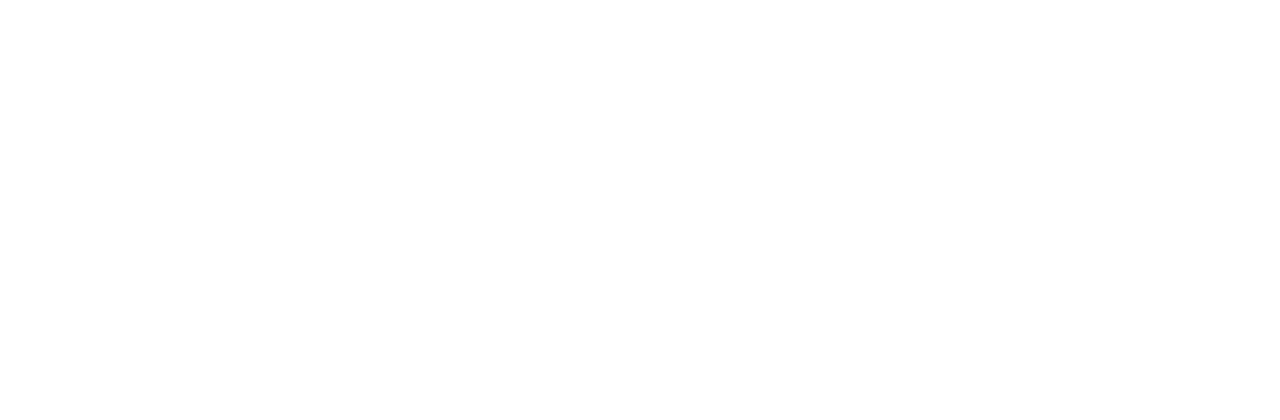
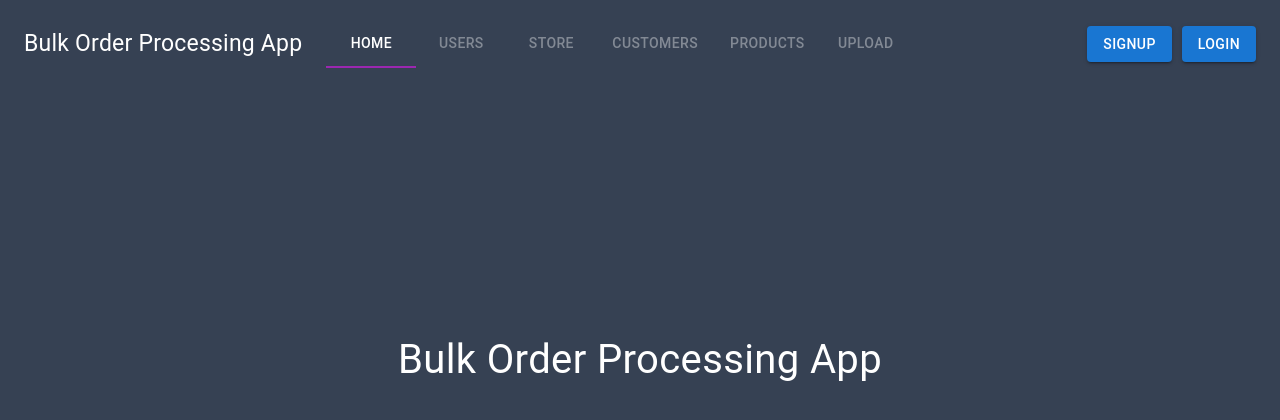
Before and after one commit to SarangGunjawate/Bulk_Order_Processing_App, a React (Create React App) app: page /Navbar in a window 1280 px wide. Before the commit this address had no page. Shown: the top 420 px of the page. Built offline with nearby package versions, Linux system fonts and the light colour scheme.

Commit message:
initial commit

```diff
--- a/src/App.js
+++ b/src/App.js
@@ -22,6 +22,7 @@
             <Route path="/SignUp" element={<SignUp />} />
             <Route path="/Home" element={<Home />} />
             <Route path="/Recover" element={<Recover />} />
+            <Route path="/" element={<Login />} />
             <Route path="/Login" element={<Login />} />
             <Route path="/Users" element={<Users />} />
             <Route path="/Stores" element={<Stores />} />
@@ -30,7 +31,8 @@
             <Route path="/Greeting" element={<Greeting />} />
             <Route path="/Product" element={<Product />} />
             <Route path="/Upload" element={<Upload />} />
-            <Route path="/" element={<Navbar />} />
+            {/* <Route path="/" element={<Navbar />} /> */}
+            <Route path="/Navbar" element={<Navbar />} />
           </Routes>
         </Router>
       </div>
--- a/src/component/DrawerComponent.js
+++ b/src/component/DrawerComponent.js
@@ -1,88 +1,131 @@
-import { Drawer } from '@material-ui/core'
-import { IconButton, List, ListItemButton, ListItemIcon, ListItemText } from '@mui/material'
-import React from 'react'
-import { useState } from 'react'
-import MenuIcon from '@mui/icons-material/Menu';
-import ArrowForwardIosIcon from '@mui/icons-material/ArrowForwardIos';
-import PersonIcon from '@mui/icons-material/Person';
-import PersonAddIcon from '@mui/icons-material/PersonAdd';
-import LockOpenIcon from '@mui/icons-material/LockOpen';
-import LocalGroceryStoreIcon from '@mui/icons-material/LocalGroceryStore';
-import LockIcon from '@mui/icons-material/Lock';
-import FileUploadIcon from '@mui/icons-material/FileUpload';
-import { Box } from '@mui/system';
+import { Drawer } from "@material-ui/core";
+import {
+  IconButton,
+  List,
+  ListItemButton,
+  ListItemIcon,
+  ListItemText,
+} from "@mui/material";
+import React from "react";
+import { useState } from "react";
+import MenuIcon from "@mui/icons-material/Menu";
+import ArrowForwardIosIcon from "@mui/icons-material/ArrowForwardIos";
+import PersonIcon from "@mui/icons-material/Person";
+import PersonAddIcon from "@mui/icons-material/PersonAdd";
+import LockOpenIcon from "@mui/icons-material/LockOpen";
+import LocalGroceryStoreIcon from "@mui/icons-material/LocalGroceryStore";
+import LockIcon from "@mui/icons-material/Lock";
+import FileUploadIcon from "@mui/icons-material/FileUpload";
+import { Box } from "@mui/system";
+import { useNavigate } from "react-router-dom";
 
 function DrawerComponent() {
   const [openDrawer, setOpenDrawer] = useState(false);
-    const pages = ['Home', 'Signup', 'Login', 'Users', 'Store', 'Customers', 'Products','Uploads', 'Logout']
+  const pages = [
+    "Home",
+    "Signup",
+    "Login",
+    "Users",
+    "Store",
+    "Customers",
+    "Products",
+    "Uploads",
+    "Logout",
+  ];
   const listitemtxt = {
-        color: 'white',
+    color: "white",
     fontFamily: '"Yellowtail", cursive',
-    }
+  };
+
+  const navigate = useNavigate();
+
+  const logout = (e) => {
+    e.preventDefault();
+    localStorage.removeItem("access_token");
+    localStorage.removeItem("resresh_token");
+    navigate("/Login");
+  };
 
   return (
     <React.Fragment>
       <Drawer open={openDrawer} onClose={() => setOpenDrawer(false)}>
-            <Box sx={{ backgroundColor: '#1A202C', height: '100vh'}}>
-            <List sx={{width: 300, textIndent: 20}}>
-
-               <ListItemButton sx={{height: 60, color: 'white'}}>
+        <Box sx={{ backgroundColor: "#1A202C", height: "100vh" }}>
+          <List sx={{ width: 300, textIndent: 20 }}>
+            <ListItemButton sx={{ height: 60, color: "white" }}>
               <ListItemIcon>
-                       <ListItemText style={listitemtxt}><PersonAddIcon/>Signup</ListItemText>
+                <ListItemText style={listitemtxt}>
+                  <PersonAddIcon />
+                  Signup
+                </ListItemText>
               </ListItemIcon>
-
             </ListItemButton>
-               <ListItemButton sx={{height: 60}}>
+            <ListItemButton sx={{ height: 60 }}>
               <ListItemIcon>
-                       <ListItemText style={listitemtxt}><LockOpenIcon/>Login</ListItemText>
+                <ListItemText style={listitemtxt}>
+                  <LockOpenIcon />
+                  Login
+                </ListItemText>
               </ListItemIcon>
-
             </ListItemButton>
-               <ListItemButton sx={{height: 60}}>
+            <ListItemButton sx={{ height: 60 }}>
               <ListItemIcon>
-                       <ListItemText style={listitemtxt}><PersonIcon/>Users</ListItemText>
+                <ListItemText style={listitemtxt}>
+                  <PersonIcon />
+                  Users
+                </ListItemText>
               </ListItemIcon>
-
             </ListItemButton>
-               <ListItemButton sx={{height: 60}}>
+            <ListItemButton sx={{ height: 60 }}>
               <ListItemIcon>
-                       <ListItemText style={listitemtxt}><LocalGroceryStoreIcon/>Store</ListItemText>
+                <ListItemText style={listitemtxt}>
+                  <LocalGroceryStoreIcon />
+                  Store
+                </ListItemText>
               </ListItemIcon>
-
             </ListItemButton>
-               <ListItemButton sx={{height: 60}}>
+            <ListItemButton sx={{ height: 60 }}>
               <ListItemIcon>
-                       <ListItemText style={listitemtxt}><ArrowForwardIosIcon/>Customers</ListItemText>
+                <ListItemText style={listitemtxt}>
+                  <ArrowForwardIosIcon />
+                  Customers
+                </ListItemText>
               </ListItemIcon>
-
             </ListItemButton>
-               <ListItemButton sx={{height: 60}}>
+            <ListItemButton sx={{ height: 60 }}>
               <ListItemIcon>
-                       <ListItemText style={listitemtxt}><ArrowForwardIosIcon/>Products</ListItemText>
+                <ListItemText style={listitemtxt}>
+                  <ArrowForwardIosIcon />
+                  Products
+                </ListItemText>
               </ListItemIcon>
-
             </ListItemButton>
-               <ListItemButton sx={{height: 60}}>
+            <ListItemButton sx={{ height: 60 }}>
               <ListItemIcon>
-                       <ListItemText style={listitemtxt}><FileUploadIcon/>Uploads</ListItemText>
+                <ListItemText style={listitemtxt}>
+                  <FileUploadIcon />
+                  Uploads
+                </ListItemText>
               </ListItemIcon>
-
             </ListItemButton>
-               <ListItemButton sx={{height: 60}}>
+            <ListItemButton sx={{ height: 60 }}>
               <ListItemIcon>
-                       <ListItemText style={listitemtxt}><LockIcon/>Logout</ListItemText>
+                <ListItemText onClick={logout} style={listitemtxt}>
+                  <LockIcon />
+                  Logout
+                </ListItemText>
               </ListItemIcon>
-
             </ListItemButton>
-
           </List>
         </Box>
       </Drawer>
-        <IconButton onClick={() => setOpenDrawer(!openDrawer)} sx={{color: 'white', marginLeft: 'auto'}}>
+      <IconButton
+        onClick={() => setOpenDrawer(!openDrawer)}
+        sx={{ color: "white", marginLeft: "auto" }}
+      >
         <MenuIcon />
       </IconButton>
     </React.Fragment>
-  )
+  );
 }
 
-export default DrawerComponent
+export default DrawerComponent;
--- a/src/component/Login.js
+++ b/src/component/Login.js
@@ -96,7 +96,7 @@
         //get msgs...............................
         if (result.status === "success") {
           setEmailErr(result.message);
-          //navigate('/Users')
+          navigate('/Navbar')
         } else {
           setStatusmsg(result.error.message);
         }
--- a/src/component/Navbar.js
+++ b/src/component/Navbar.js
@@ -11,36 +11,47 @@
 } from "@mui/material";
 import { useState } from "react";
 import DrawerComponent from "./DrawerComponent";
-import Home from './Home'
-import Users from './Users'
-import Stores from './Stores'
-import Customers from './Customers'
-import Products from './Product'
-import Upload from './Upload'
-import {Link} from 'react-router-dom'
+import Home from "./Home";
+import Users from "./Users";
+import Stores from "./Stores";
+import Customers from "./Customers";
+import Products from "./Product";
+import Upload from "./Upload";
+import { Link, useNavigate } from "react-router-dom";
 
 function Navbar() {
   const [value, setValue] = useState(0);
-  const [value1, setValue1] = useState();
+  const navigate = useNavigate();
   const theme = useTheme();
+  const EnaDec = localStorage.getItem("access_token");
   const isMatch = useMediaQuery(theme.breakpoints.down("md"));
   console.log(isMatch);
 
-  const pages = [
-    "Home",
-    "Signup",
-    "Login",
-    "Users",
-    "Store",
-    "Customers",
-    "Products",
-    "Upload",
-    "Logout"
-  ];
+  // const pages = [
+  //   "Home",
+  //   "Signup",
+  //   "Login",
+  //   "Users",
+  //   "Store",
+  //   "Customers",
+  //   "Products",
+  //   "Upload",
+  //   "Logout"
+  // ];
+
+  const logout = (e) => {
+    e.preventDefault();
+    localStorage.removeItem("access_token");
+    localStorage.removeItem("resresh_token");
+    navigate("/Login");
+  };
 
   return (
     <React.Fragment>
-      <AppBar sx={{ backgroundColor: "#364153", height: 80, paddingTop: 1.5 }} position="static">
+      <AppBar
+        sx={{ backgroundColor: "#364153", height: 80, paddingTop: 1.5 }}
+        position="static"
+      >
         <Toolbar>
           <Typography sx={{ fontSize: "23px" }}>
             Bulk Order Processing App
@@ -52,50 +63,62 @@
           ) : (
             <>
               <Tabs
-              sx={{marginLeft: 3}}
+                sx={{ marginLeft: 3 }}
                 aria-label="basic tabs example"
                 value={value}
                 onChange={(event, value) => setValue(value)}
                 indicatorColor="secondary"
                 textColor="inherit"
               >
-                <Tab label="Home"/>
-                <Tab label="Users" />
-                <Tab label="Store" />
-                <Tab label="Customers" />
-                <Tab label="Products" />
-                <Tab label="Upload" />
-                <Tab label="Logout" />
-
+                <Tab label="Home" />
+                <Tab disabled={!EnaDec} label="Users" />
+                <Tab disabled={!EnaDec} label="Store" />
+                <Tab disabled={!EnaDec} label="Customers" />
+                <Tab disabled={!EnaDec} label="Products" />
+                <Tab disabled={!EnaDec} label="Upload" />
               </Tabs>
 
-              {/* <Tabs value={value1} onChange={(event, value) => setValue1(value)} sx={{ marginLeft: "auto" }}>
-              <Tab label='SignUp' />
-                  <Tab label='Login' sx={{ marginLeft: "10px", backgroundColor: 'gray' }}/>
-              </Tabs> */}
-
-
-
-              <Button component={Link} to='/SignUp' variant="contained" sx={{ marginLeft: "auto" }}>
+              <Button
+                component={Link}
+                to="/SignUp"
+                variant="contained"
+                sx={{ marginLeft: "auto" }}
+              >
                 Signup
               </Button>
-              <Button component={Link} to='/Login' variant="contained" sx={{ marginLeft: "10px" }}>
-                Login
-              </Button>
+
+              {/* -------------------------------Login Logout remove functionality---------------------------------- */}
+
+              {localStorage.getItem("access_token") ? (
+                <Button
+                  onClick={logout}
+                  variant="contained"
+                  sx={{ marginLeft: "10px" }}
+                >
+                  Logout
+                </Button>
+              ) : (
+                <Button
+                  component={Link}
+                  to="/Login"
+                  variant="contained"
+                  sx={{ marginLeft: "10px" }}
+                >
+                  Login
+                </Button>
+              )}
             </>
           )}
         </Toolbar>
       </AppBar>
-      {value === 0 && <Home/>}
-      {value === 1 && <Users/>}
-      {value === 2 && <Stores/>}
-      {value === 3 && <Customers/>}
-      {value === 4 && <Products/>}
-      {value === 5 && <Upload/>}
+      {value === 0 && <Home />}
+      {value === 1 && <Users />}
+      {value === 2 && <Stores />}
+      {value === 3 && <Customers />}
+      {value === 4 && <Products />}
+      {value === 5 && <Upload />}
       {/* {value === 6 && <SignUp/>}
       {value === 7 && <Login/>} */}
-
-
     </React.Fragment>
   );
 }
```
Lines whose indentation alone changed are shown as unchanged.
